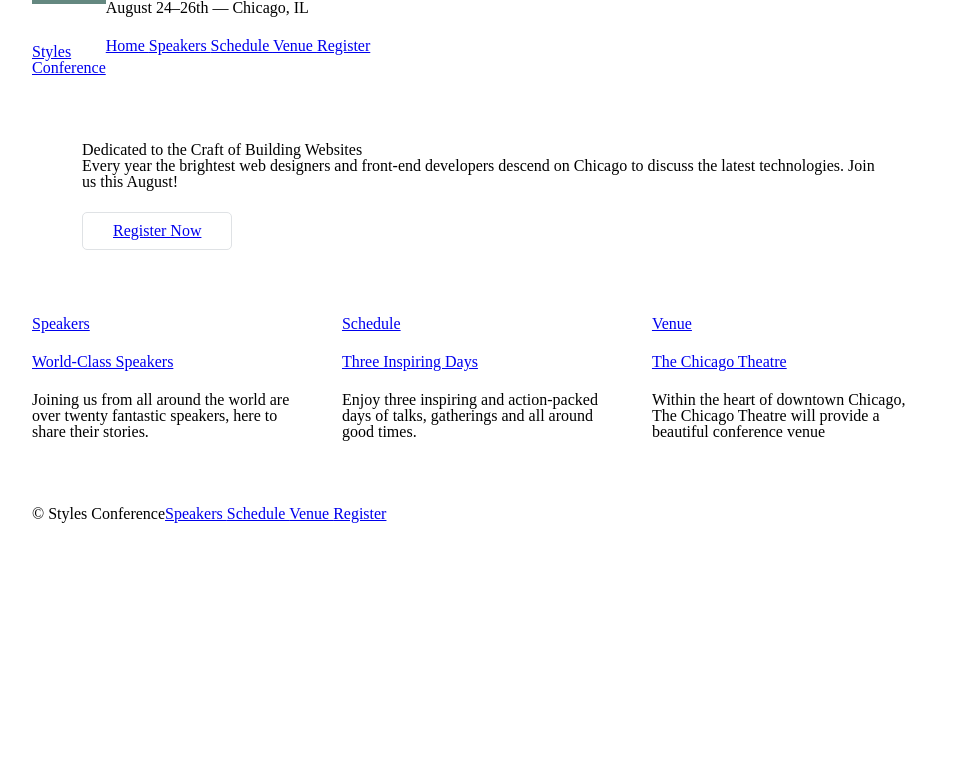
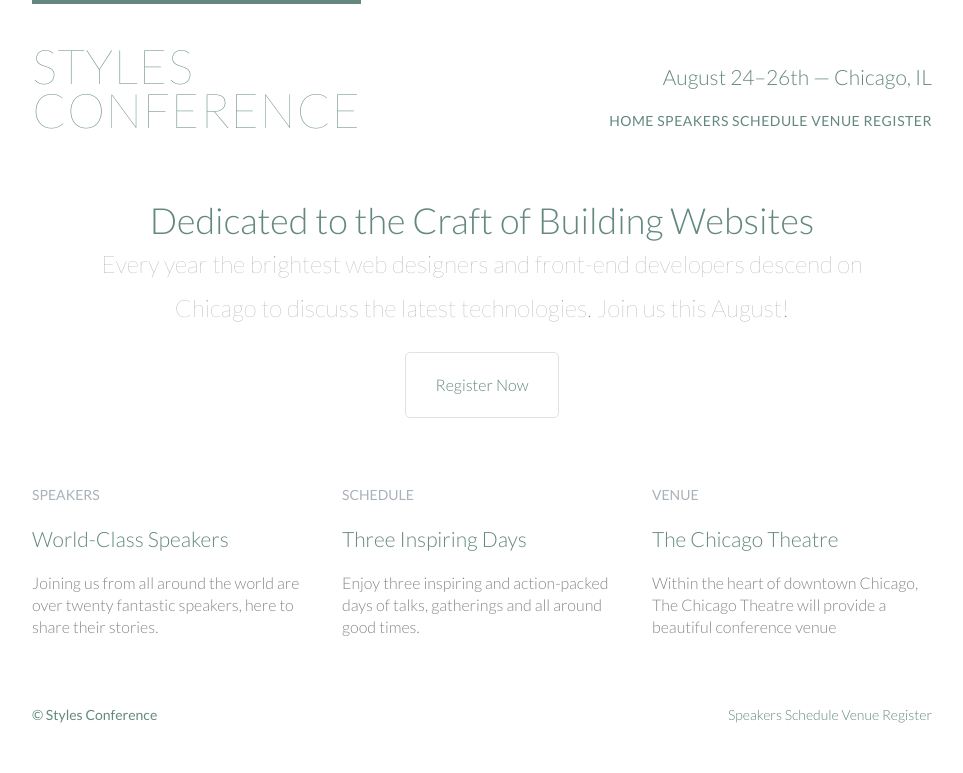
Before and after one commit to alyaan-gocity/first-webpage, a plain HTML site: page index.html in a window 1280 px wide. Shown: the whole page, without its empty margins (158-1121 px from the left). Drawn offline with Linux system fonts and the light colour scheme.

Commit message:
Updated lots of styling on the pages

```diff
--- a/assets/styles.css
+++ b/assets/styles.css
@@ -188,6 +188,36 @@ h5,
 p {
   margin-bottom: 22px;
 }
+h1, h2, h3, h4 {
+  color: #648880;
+}
+h1 {
+  font-size: 36px;
+  line-height: 44px;
+}
+h2 {
+  font-size: 24px;
+  line-height: 44px;
+}
+h3 {
+  font-size: 21px;
+}
+h4 {
+  font-size: 18px;
+}
+h5 {
+  color: #a9b2b9;
+  font-size: 14px;
+  font-weight: 400;
+  text-transform: uppercase;
+}
+strong {
+  font-weight: 400;
+}
+cite, em {
+  font-style: italic;
+}
+
 
 /*
   ========================================
@@ -213,7 +243,16 @@ p {
 */
 
 .hero {
+  line-height: 44px;
   padding: 22px 80px 66px 80px;
+  text-align: center;
+}
+.hero h2 {
+  font-size: 36px;
+}
+.hero p {
+  font-size: 24px;
+  font-weight: 100;
 }
 
 /*
@@ -246,8 +285,23 @@ p {
 */
 .logo {
   border-top: 4px solid #648880;
+  float: left;
+  font-size: 48px;
+  line-height: 44px;
   padding: 40px 0 22px 0;
-  float: left;
+  text-transform: uppercase;
+  font-weight: 100;
+  letter-spacing: .5px
+}
+.tagline {
+  margin: 66px 0 22px 0;
+  text-align: right;
+}
+.primary-nav {
+  font-size: 14px;
+  font-weight: 400;
+  letter-spacing: .5px;
+  text-transform: uppercase;
 }
 
 /*
@@ -258,9 +312,50 @@ p {
 
 .primary-footer small {
   float: left;
+  font-weight: 400;
 }
 
+
 .primary-footer {
+  color: #648880;
+  font-size: 14px;
   padding-bottom: 44px;
   padding-top: 44px;
 }
+/*
+  ========================================
+  Custom styles
+  ========================================
+*/
+body {
+  color: #888;
+  font: 300 16px/22px "Lato", "Open Sans", "Helvetica Neue", Helvetica, Arial, sans-serif;
+}
+/*
+  ========================================
+  Links
+  ========================================
+*/
+
+a:hover {
+  color: #a9b2b9;
+}
+a {
+  color: #648880;
+  text-decoration: none;
+}
+.teaser a:hover h3 {
+  color: #a9b2b9;
+}
+p a {
+  border-bottom: 1px solid #dfe2e5;
+}
+/*
+  ========================================
+  Navigation
+  ========================================
+*/
+
+.nav {
+  text-align: right;
+}
--- a/index.html
+++ b/index.html
@@ -3,6 +3,8 @@
 
 <head>
     <link rel="stylesheet" href="assets/styles.css">
+    <link rel="stylesheet"
+        href="http://fonts.googleapis.com/css?family=Lato:100,300,400">
     <meta charset="utf-8">
     <title> Styles Conference</title>
 </head>
@@ -13,9 +15,9 @@
             <a href="index.html"> Styles <br> Conference </a>
         </h1>
 
-        <h3>August 24&ndash;26th &mdash; Chicago, IL</h3>
+        <h3 class="tagline">August 24&ndash;26th &mdash; Chicago, IL</h3>
 
-        <nav>
+        <nav class="nav primary-nav">
             <a href="index.html"> Home </a>
             <a href="speakers.html"> Speakers </a>
             <a href="schedule.html"> Schedule </a>
@@ -35,7 +37,7 @@
     <section class="grid">
 
         <!-- Speakers -->
-        <section class="col-1-3">
+        <section class=" teaser col-1-3">
             <a href="speakers.html">
                 <h5>Speakers</h5>
                 <h3>World-Class Speakers</h3>
@@ -45,7 +47,7 @@
 
             Schedule
 
-        --><section class="col-1-3">
+        --><section class="teaser col-1-3">
             <a href="schedule.html">
                 <h5>Schedule</h5>
                 <h3>Three Inspiring Days</h3>
@@ -55,7 +57,7 @@
 
             Venue
 
-        --><section class="col-1-3">
+        --><section class="teaser col-1-3">
             <a href="venue.html">
                 <h5>Venue</h5>
                 <h3>The Chicago Theatre</h3>
@@ -67,7 +69,7 @@
 
     <footer class="primary-footer container group">
         <small>&copy; Styles Conference</small>
-        <nav>
+        <nav class="nav">
             <a href="speakers.html"> Speakers </a>
             <a href="schedule.html"> Schedule </a>
             <a href="venue.html"> Venue </a>
```
Also changed, not shown: register.html (+3 -3 lines), schedule.html (+3 -3 lines), speakers.html (+3 -3 lines), venue.html (+3 -3 lines).
